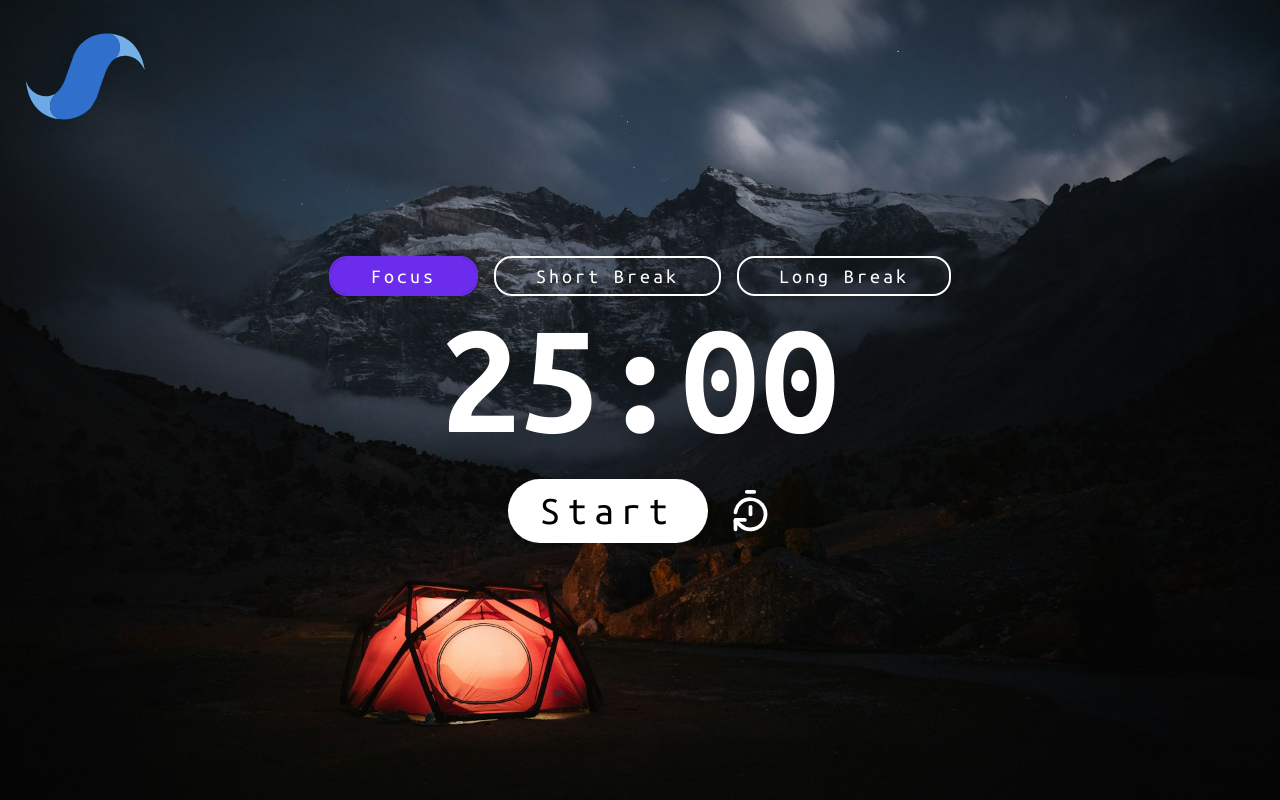
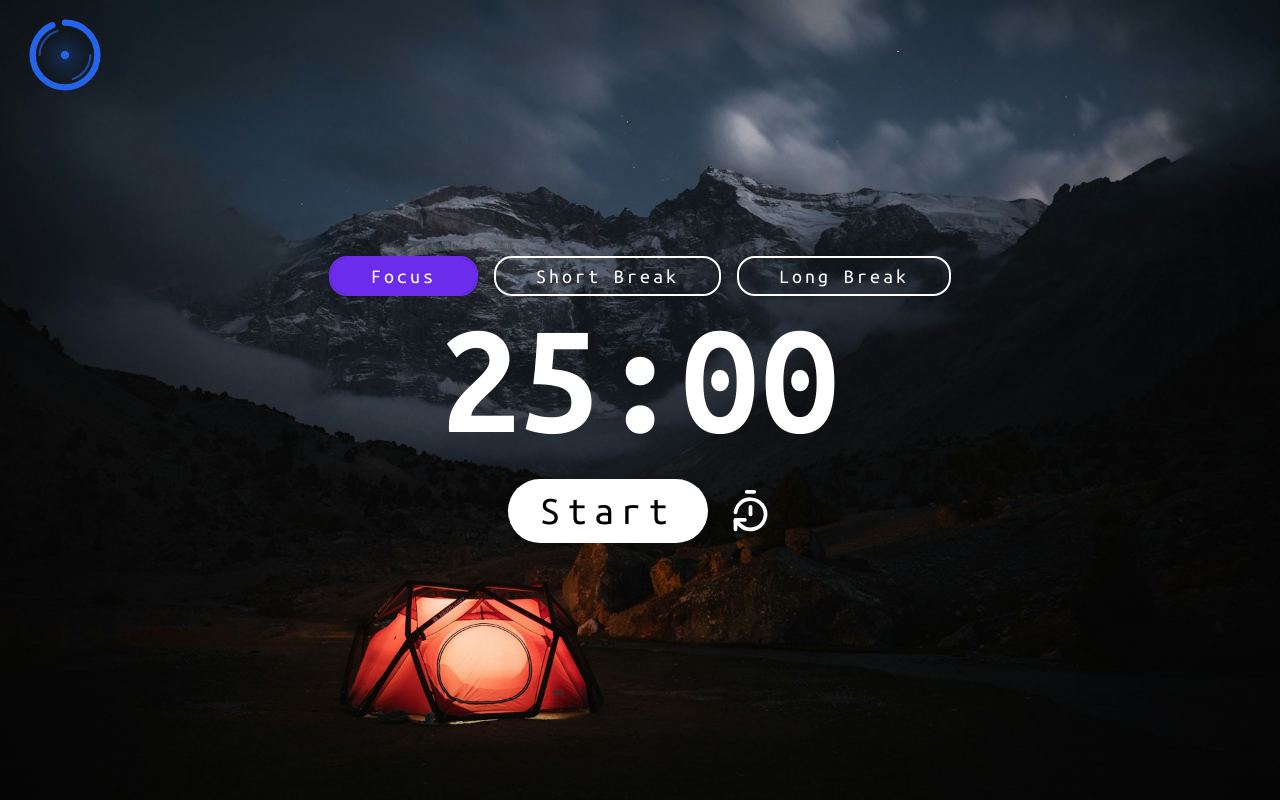
Before and after one commit to DialecticalLaw/pura-focus, a Next.js app: page / in a window 1280 px wide. Built offline with nearby package versions, Linux system fonts and the light colour scheme.

Commit message:
feat: update logo

```diff
--- a/src/components/Icons/LogoIcon.tsx
+++ b/src/components/Icons/LogoIcon.tsx
@@ -1,132 +1,51 @@
 export function LogoIcon() {
   return (
-    <svg
-      xmlns="http://www.w3.org/2000/svg"
-      xmlnsXlink="http://www.w3.org/1999/xlink"
-      version="1.1"
-      viewBox="610 126.5 700 700"
-    >
-      <g id="document" fill="transparent" fillRule="nonzero" fontFamily="none" fontWeight="none" fontSize="none">
-        <rect x="610" y="90.35714" transform="scale(1,1.4)" width="700" height="500" id="Shape-1-1" />
-      </g>
-      <g
-        fill="none"
-        stroke="none"
-        strokeWidth="1"
-        strokeLinecap="butt"
-        strokeLinejoin="miter"
-        strokeMiterlimit="10"
-        fontFamily="none"
-        fontWeight="none"
-        fontSize="none"
-      >
-        <g id="stage">
-          <g id="layer1-1">
-            <g id="Group-1">
-              <g id="Group-1-1" fill="transparent" fillRule="nonzero">
-                <rect x="850" y="346.57798" transform="scale(0.8,0.81026)" width="700" height="500" id="Shape-1" />
-              </g>
-              <g id="Group-1-2">
-                <g id="Group-1-3">
-                  <g id="Group-1-4">
-                    <path d="" id="Path-1" fill="#000000" fillRule="nonzero" />
-                    <path d="" id="Path-1-1" fill="#000000" fillRule="nonzero" />
-                    <path d="" id="Path-1-2" fill="#000000" fillRule="nonzero" />
-                    <path d="" id="Path-1-3" fill="#000000" fillRule="nonzero" />
-                    <path d="" id="Path-1-4" fill="#000000" fillRule="nonzero" />
-                    <path d="" id="Path-1-5" fill="#000000" fillRule="nonzero" />
-                    <path d="" id="Path-1-6" fill="#000000" fillRule="nonzero" />
-                    <path d="" id="Path-1-7" fill="#000000" fillRule="nonzero" />
-                    <path d="" id="Path-1-8" fill="#000000" fillRule="nonzero" />
-                    <path d="" id="Path-1-9" fill="#000000" fillRule="nonzero" />
-                    <path d="" id="Path-1-10" fill="#000000" fillRule="nonzero" />
-                    <path d="" id="Path-1-11" fill="#000000" fillRule="nonzero" />
-                    <path d="" id="Path-1-12" fill="#000000" fillRule="nonzero" />
-                    <path d="" id="Path-1-13" fill="#000000" fillRule="nonzero" />
-                    <path d="" id="Path-1-14" fill="#000000" fillRule="nonzero" />
-                    <path d="" id="Path-1-15" fill="#000000" fillRule="nonzero" />
-                    <g id="Group-1-5">
-                      <path d="" id="Path-1-16" fill="#0f132e" fillRule="evenodd" />
-                      <path d="" id="Path-1-17" fill="#0e1012" fillRule="evenodd" />
-                      <path d="" id="Path-1-18" fill="#090708" fillRule="evenodd" />
-                      <path d="" id="Path-1-19" fill="#0e102b" fillRule="nonzero" />
-                      <path d="" id="Path-1-20" fill="#0e102b" fillRule="nonzero" />
-                      <path d="" id="Path-1-21" fill="#0e102b" fillRule="nonzero" />
-                      <path d="" id="Path-1-22" fill="#090607" fillRule="evenodd" />
-                      <path d="" id="Path-1-23" fill="#0d0d0e" fillRule="evenodd" />
-                      <path d="" id="Path-1-24" fill="#080505" fillRule="evenodd" />
-                      <path d="" id="Path-1-25" fill="#130f13" fillRule="evenodd" />
-                      <path d="" id="Path-1-26" fill="#0d0f29" fillRule="evenodd" />
-                      <path
-                        d="M642.32752,516.64091c0.88125,3.98738 1.44459,8.01525 2.29436,12.00841c3.75156,17.60634 6.73202,35.26763 12.96363,52.34195c8.34972,22.88045 18.70112,44.32383 33.97485,64.11036c28.86683,37.40156 77.52688,65.97828 128.05328,68.90447c-9.67472,-7.04369 -20.87904,-10.69277 -29.16581,-19.77497c-21.99632,-24.11513 -24.02002,-57.6016 -10.82349,-85.89781c5.0388,-10.81131 14.01168,-19.63907 19.019,-30.12943c-13.71899,5.87842 -26.80535,11.44746 -42.11057,12.77755c-47.42632,4.11172 -88.37556,-26.25193 -107.12072,-64.24626c-1.1047,-4.53099 -3.42739,-11.23058 -7.19469,-14.44594c-1.30928,0.94551 -0.19199,2.97246 0.11015,4.35172z"
-                        id="Path-1-27"
-                        fill="#6ca9e6"
-                        fillRule="evenodd"
-                      />
-                      <path d="" id="Path-1-28" fill="#090608" fillRule="evenodd" />
-                      <path d="" id="Path-1-29" fill="#0b0c0b" fillRule="evenodd" />
-                      <path d="" id="Path-1-30" fill="#0b0f2a" fillRule="evenodd" />
-                      <path
-                        d="M779.62435,608.33329c-13.19653,28.29624 -11.17283,61.78271 10.82349,85.89781c8.28678,9.0822 19.4911,12.73128 29.16581,19.77497c50.81909,7.19117 104.28819,-6.51454 143.83688,-36.71917c11.98484,-9.15449 24.77223,-20.20292 32.99919,-32.50047c10.80775,-18.04585 24.62114,-35.70136 30.19499,-56.02572c9.12396,-29.85475 20.07018,-59.44347 30.47193,-88.96861c8.11053,-23.02213 14.85829,-46.7787 27.44741,-68.18159c10.20347,-17.34612 23.78083,-38.63045 44.30107,-47.29338c-0.22032,-4.41533 4.52579,-8.82776 6.85793,-12.57514c4.31493,-6.93093 7.45905,-14.4922 9.60548,-22.22987c7.55032,-27.20324 1.40055,-57.57845 -19.83414,-78.27293c-6.68168,-6.51166 -14.83312,-10.71302 -23.0475,-15.18615c-2.14643,-0.54071 -4.24253,-0.69685 -6.25049,-1.6308c-56.14113,-7.61044 -115.49248,13.31535 -153.82319,51.30679c-7.57865,7.51213 -16.41934,16.16927 -21.75399,25.2081c-9.23411,16.90949 -22.17886,33.5472 -26.37733,52.45471c-7.06248,23.41828 -16.62708,46.63702 -24.73132,69.81239c-10.24125,29.26777 -19.10711,60.20683 -35.89156,87.05154c-5.64621,9.03305 -12.19255,17.9649 -20.12999,25.43942c-4.41249,4.15509 -11.36482,7.81573 -14.8457,12.50863c-5.00732,10.49036 -13.9802,19.31812 -19.019,30.12943z"
-                        id="Path-1-31"
-                        fill="#316fcc"
-                        fillRule="evenodd"
-                      />
-                      <path d="" id="Path-1-32" fill="#0a080a" fillRule="evenodd" />
-                      <path d="" id="Path-1-33" fill="#0a0709" fillRule="evenodd" />
-                      <path d="" id="Path-1-34" fill="#090709" fillRule="evenodd" />
-                      <path d="" id="Path-1-35" fill="#40a7da" fillRule="evenodd" />
-                      <path d="" id="Path-1-36" fill="#070709" fillRule="evenodd" />
-                      <path d="" id="Path-1-37" fill="#121314" fillRule="evenodd" opacity="0.996" />
-                      <path d="" id="Path-1-38" fill="#070707" fillRule="evenodd" />
-                      <path d="" id="Path-1-39" fill="#47adde" fillRule="evenodd" />
-                      <path
-                        d="M1102.44688,256.05304c1.33129,-0.43373 0.74275,-0.04915 1.63343,-1.31563c-2.62482,-0.22554 -5.24967,-0.1041 -7.88392,-0.31517c2.00796,0.93395 4.10406,1.09009 6.25049,1.6308z"
-                        id="Path-1-40"
-                        fill="#80a4cd"
-                        fillRule="evenodd"
-                      />
-                      <path d="" id="Path-1-41" fill="#060504" fillRule="evenodd" />
-                      <path
-                        d="M1125.4944,271.2392c21.23467,20.69448 27.38446,51.06969 19.83414,78.27293c-2.14643,7.73766 -5.29058,15.29893 -9.60548,22.22987c-2.33213,3.74738 -7.07822,8.15981 -6.85793,12.57514c42.43159,-22.4236 94.10989,-9.77039 125.205,23.25345c7.81155,8.29861 14.03685,17.80585 19.68622,27.42878c2.65631,4.51943 4.00334,10.16363 7.85246,14.00064c-10.15311,-64.94889 -40.4614,-135.00707 -103.9042,-170.44821c-23.5196,-13.13899 -47.30043,-18.069 -73.62426,-23.8144c-0.89068,1.26648 -0.30214,0.8819 -1.63343,1.31563c8.21438,4.47316 16.36585,8.67451 23.0475,15.18615z"
-                        id="Path-1-42"
-                        fill="#75afe5"
-                        fillRule="evenodd"
-                      />
-                      <path d="" id="Path-1-43" fill="#090709" fillRule="evenodd" />
-                      <path d="" id="Path-1-44" fill="#060304" fillRule="evenodd" />
-                      <path d="" id="Path-1-45" fill="#47aee0" fillRule="evenodd" />
-                      <path d="" id="Path-1-46" fill="#050908" fillRule="evenodd" />
-                      <path d="" id="Path-1-47" fill="#090809" fillRule="evenodd" />
-                      <path d="" id="Path-1-48" fill="#0e1010" fillRule="evenodd" />
-                      <path d="" id="Path-1-49" fill="#45afe0" fillRule="evenodd" />
-                      <path d="" id="Path-1-50" fill="#050304" fillRule="evenodd" />
-                      <path d="" id="Path-1-51" fill="#050306" fillRule="evenodd" />
-                      <path d="" id="Path-1-52" fill="#070508" fillRule="evenodd" opacity="0.996" />
-                      <path d="" id="Path-1-53" fill="#42acdd" fillRule="evenodd" />
-                    </g>
-                    <path d="" id="Path-1-54" fill="#42acdd" fillRule="evenodd" />
-                    <path d="" id="Path-1-55" fill="#40a7da" fillRule="evenodd" />
-                    <path d="" id="Path-1-56" fill="#0e1012" fillRule="evenodd" />
-                    <path d="" id="Path-1-57" fill="#090607" fillRule="evenodd" />
-                    <path d="" id="Path-1-58" fill="#0d0d0e" fillRule="evenodd" />
-                    <path d="" id="Path-1-59" fill="#080505" fillRule="evenodd" />
-                    <path d="" id="Path-1-60" fill="#090608" fillRule="evenodd" />
-                    <path d="" id="Path-1-61" fill="#0b0c0b" fillRule="evenodd" />
-                    <path d="" id="Path-1-62" fill="#090709" fillRule="evenodd" />
-                    <path d="" id="Path-1-63" fill="#070709" fillRule="evenodd" />
-                    <path d="" id="Path-1-64" fill="#070707" fillRule="evenodd" />
-                    <path d="" id="Path-1-65" fill="#050908" fillRule="evenodd" />
-                    <path d="" id="Path-1-66" fill="#090809" fillRule="evenodd" />
-                    <path d="" id="Path-1-67" fill="#050304" fillRule="evenodd" />
-                    <path d="" id="Path-1-68" fill="#070508" fillRule="evenodd" opacity="0.996" />
-                  </g>
-                </g>
-              </g>
-            </g>
-          </g>
-        </g>
-      </g>
+    <svg viewBox="0 0 256 256" fill="none" xmlns="http://www.w3.org/2000/svg">
+      <defs>
+        <radialGradient id="focusGlow" cx="50%" cy="50%" r="50%">
+          <stop offset="0%" stopColor="#2563EB" stopOpacity="0.25" />
+          <stop offset="100%" stopColor="#2563EB" stopOpacity="0" />
+        </radialGradient>
+      </defs>
+
+      <circle cx="128" cy="128" r="70" fill="url(#focusGlow)" />
+
+      <circle
+        cx="128"
+        cy="128"
+        r="92"
+        stroke="#2563EB"
+        strokeWidth="18"
+        strokeLinecap="round"
+        strokeDasharray="540 38"
+        transform="rotate(-90 128 128)"
+      />
+
+      <circle
+        cx="128"
+        cy="128"
+        r="72"
+        stroke="#2563EB"
+        strokeWidth="6"
+        strokeLinecap="round"
+        strokeDasharray="90 420"
+        opacity="0.65"
+        transform="rotate(180 128 128)"
+      />
+
+      <circle
+        cx="128"
+        cy="128"
+        r="72"
+        stroke="#2563EB"
+        strokeWidth="6"
+        strokeLinecap="round"
+        strokeDasharray="90 420"
+        opacity="0.65"
+        transform="rotate(0 128 128)"
+      />
+
+      <circle cx="128" cy="128" r="12" fill="#2563EB" />
     </svg>
   );
 }
--- a/src/components/Logo/Logo.module.css
+++ b/src/components/Logo/Logo.module.css
@@ -2,8 +2,8 @@
   position: absolute;
   top: 1rem;
   left: 2rem;
-  width: 13rem;
-  height: 13rem;
+  width: 9rem;
+  height: 9rem;
   filter: drop-shadow(0 0 1.5rem rgba(0, 0, 0, 0.2));
   cursor: pointer;
 }
```
Also changed, not shown: src/app/icon.png (deleted), src/app/icon.svg.
